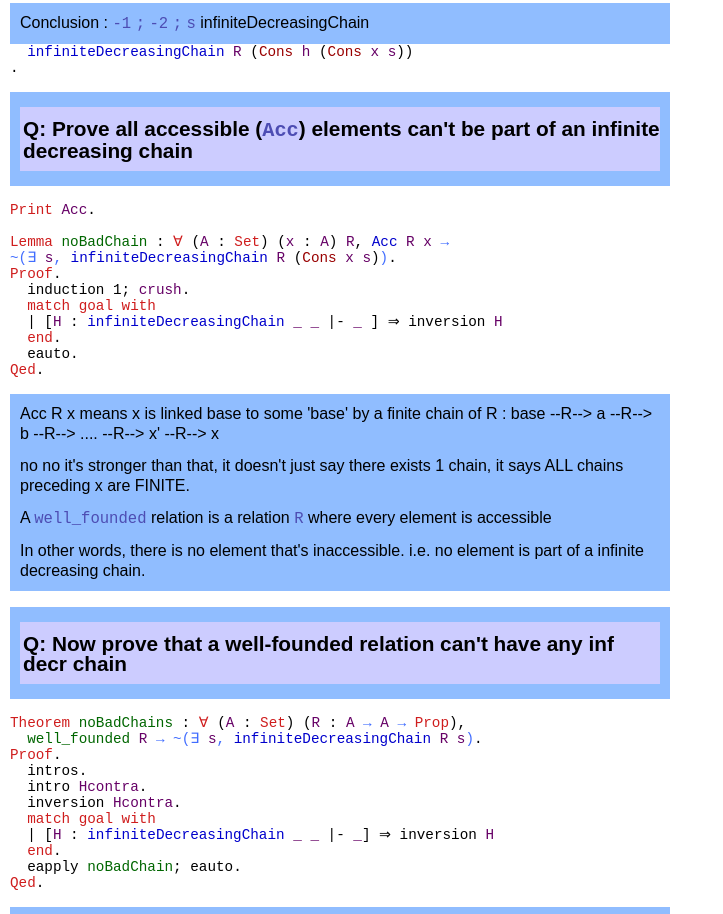
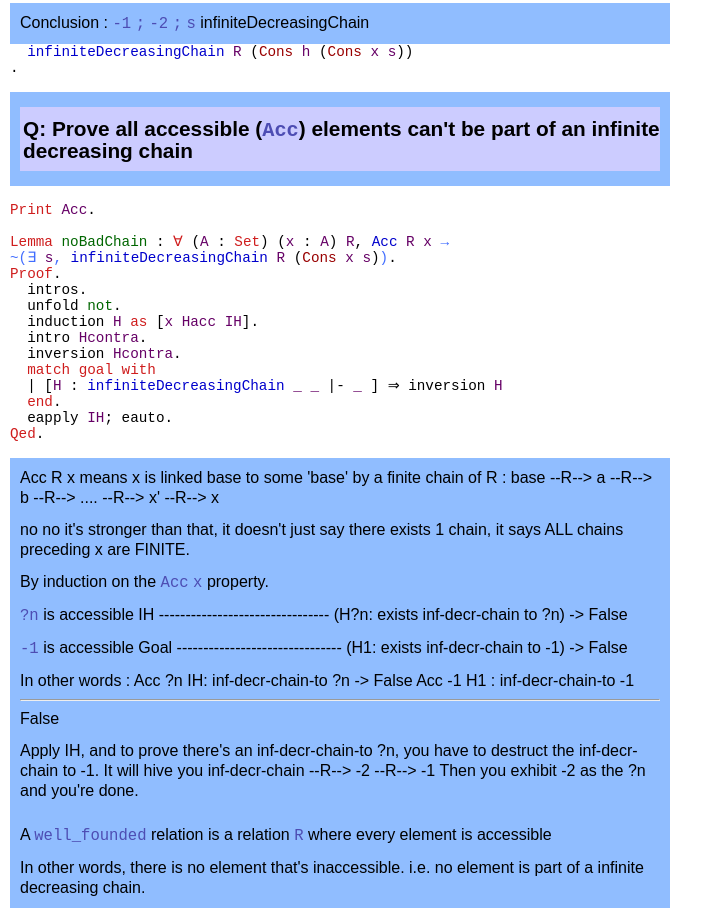
Before and after one commit to NicolasVanPhan/coq-playground, a plain HTML site: page docs/Chapter7.html in a window 1280 px wide. Shown: the part 1713-2627 px from the top of the page, without its empty margins (0-723 px from the left). Drawn offline with Linux system fonts and the light colour scheme.

Commit message:
rework proof without crush

```diff
--- a/docs/Chapter7.html
+++ b/docs/Chapter7.html
@@ -190,11 +190,15 @@ which is trivially accessible because it has no predecessor.
 <span class="id" title="keyword">Lemma</span> <a id="noBadChain" class="idref" href="#noBadChain"><span class="id" title="lemma">noBadChain</span></a> : <span class="id" title="keyword">∀</span> (<a id="A:32" class="idref" href="#A:32"><span class="id" title="binder">A</span></a> : <span class="id" title="keyword">Set</span>) (<a id="x:33" class="idref" href="#x:33"><span class="id" title="binder">x</span></a> : <a class="idref" href="Chapter7.html#A:32"><span class="id" title="variable">A</span></a>) <a id="R:34" class="idref" href="#R:34"><span class="id" title="binder">R</span></a>, <a class="idref" href="http://rocq-prover.org/doc/V9.1.0/stdlib//Corelib.Init.Wf.html#Acc"><span class="id" title="inductive">Acc</span></a> <a class="idref" href="Chapter7.html#R:34"><span class="id" title="variable">R</span></a> <a class="idref" href="Chapter7.html#x:33"><span class="id" title="variable">x</span></a> <a class="idref" href="http://rocq-prover.org/doc/V9.1.0/stdlib//Corelib.Init.Logic.html#::type_scope:x_'-&gt;'_x"><span class="id" title="notation">→</span></a> <br/>
 <a class="idref" href="http://rocq-prover.org/doc/V9.1.0/stdlib//Corelib.Init.Logic.html#63a68285c81db8f9bc456233bb9ed181"><span class="id" title="notation">~(</span></a><a class="idref" href="http://rocq-prover.org/doc/V9.1.0/stdlib//Corelib.Init.Logic.html#a883bdd010993579f99d60b3775bcf54"><span class="id" title="notation">∃</span></a> <a id="s:35" class="idref" href="#s:35"><span class="id" title="binder">s</span></a><a class="idref" href="http://rocq-prover.org/doc/V9.1.0/stdlib//Corelib.Init.Logic.html#a883bdd010993579f99d60b3775bcf54"><span class="id" title="notation">,</span></a> <a class="idref" href="Chapter7.html#infiniteDecreasingChain"><span class="id" title="inductive">infiniteDecreasingChain</span></a> <a class="idref" href="Chapter7.html#R:34"><span class="id" title="variable">R</span></a> (<a class="idref" href="Chapter7.html#Cons"><span class="id" title="constructor">Cons</span></a> <a class="idref" href="Chapter7.html#x:33"><span class="id" title="variable">x</span></a> <a class="idref" href="Chapter7.html#s:35"><span class="id" title="variable">s</span></a>)<a class="idref" href="http://rocq-prover.org/doc/V9.1.0/stdlib//Corelib.Init.Logic.html#63a68285c81db8f9bc456233bb9ed181"><span class="id" title="notation">)</span></a>.<br/>
 <span class="id" title="keyword">Proof</span>.<br/>
-&nbsp;&nbsp;<span class="id" title="tactic">induction</span> 1; <span class="id" title="var">crush</span>.<br/>
+&nbsp;&nbsp;<span class="id" title="tactic">intros</span>.<br/>
+&nbsp;&nbsp;<span class="id" title="tactic">unfold</span> <a class="idref" href="http://rocq-prover.org/doc/V9.1.0/stdlib//Corelib.Init.Logic.html#not"><span class="id" title="definition">not</span></a>.<br/>
+&nbsp;&nbsp;<span class="id" title="tactic">induction</span> <span class="id" title="var">H</span> <span class="id" title="keyword">as</span> [<span class="id" title="var">x</span> <span class="id" title="var">Hacc</span> <span class="id" title="var">IH</span>].<br/>
+&nbsp;&nbsp;<span class="id" title="tactic">intro</span> <span class="id" title="var">Hcontra</span>.<br/>
+&nbsp;&nbsp;<span class="id" title="tactic">inversion</span> <span class="id" title="var">Hcontra</span>.<br/>
 &nbsp;&nbsp;<span class="id" title="keyword">match</span> <span class="id" title="keyword">goal</span> <span class="id" title="keyword">with</span><br/>
 &nbsp;&nbsp;| [<span class="id" title="var">H</span> : <a class="idref" href="Chapter7.html#infiniteDecreasingChain"><span class="id" title="inductive">infiniteDecreasingChain</span></a> <span class="id" title="var">_</span> <span class="id" title="var">_</span> |- <span class="id" title="var">_</span> ] ⇒ <span class="id" title="tactic">inversion</span> <span class="id" title="var">H</span><br/>
 &nbsp;&nbsp;<span class="id" title="keyword">end</span>.<br/>
-&nbsp;&nbsp;<span class="id" title="tactic">eauto</span>.<br/>
+&nbsp;&nbsp;<span class="id" title="tactic">eapply</span> <span class="id" title="var">IH</span>; <span class="id" title="tactic">eauto</span>.<br/>
 <span class="id" title="keyword">Qed</span>.<br/>
 
 <br/>
@@ -210,6 +214,43 @@ which is trivially accessible because it has no predecessor.
   no no it's stronger than that,
   it doesn't just say there exists 1 chain,
   it says ALL chains preceding x are FINITE.
+
+<div class="paragraph"> </div>
+
+  By induction on the <span class="inlinecode"><span class="id" title="var">Acc</span></span> <span class="inlinecode"><span class="id" title="var">x</span></span> property.
+
+<div class="paragraph"> </div>
+
+            <span class="inlinecode">?<span class="id" title="var">n</span></span> is accessible
+  IH      --------------------------------
+            (H?n: exists inf-decr-chain to ?n) -&gt; False
+
+<div class="paragraph"> </div>
+
+            <span class="inlinecode">-1</span> is accessible
+  Goal    -------------------------------
+            (H1: exists inf-decr-chain to -1) -&gt; False
+
+<div class="paragraph"> </div>
+
+  In other words :
+  Acc ?n
+  IH: inf-decr-chain-to  ?n  -&gt; False
+  Acc -1
+  H1 : inf-decr-chain-to  -1
+<hr/>
+
+  False
+
+<div class="paragraph"> </div>
+
+  Apply IH, and to prove there's an inf-decr-chain-to ?n,
+  you have to destruct the inf-decr-chain to -1.
+  It will hive you inf-decr-chain --R--&gt; -2 --R--&gt; -1
+  Then you exhibit -2 as the ?n and you're done.
+
+<div class="paragraph"> </div>
+
 
 <div class="paragraph"> </div>
 
@@ -339,7 +380,7 @@ Split a list into two of approx equal length
 
 <br/>
 &nbsp;&nbsp;<span class="id" title="keyword">Theorem</span> <a id="lengthOrder_wf" class="idref" href="#lengthOrder_wf"><span class="id" title="lemma">lengthOrder_wf</span></a> : <a class="idref" href="http://rocq-prover.org/doc/V9.1.0/stdlib//Corelib.Init.Wf.html#well_founded"><span class="id" title="definition">well_founded</span></a> <a class="idref" href="Chapter7.html#lengthOrder"><span class="id" title="definition">lengthOrder</span></a>.<br/>
-&nbsp;&nbsp;<span class="id" title="keyword">Proof</span>. <span class="id" title="tactic">red</span>; <span class="id" title="tactic">intro</span>; <span class="id" title="tactic">eapply</span> <a class="idref" href="Chapter7.html#lengthOrder_wf'"><span class="id" title="lemma">lengthOrder_wf'</span></a>; <span class="id" title="tactic">eauto</span>. <span class="id" title="keyword">Defined</span>.<br/>
+<span class="id" title="keyword">Proof</span>. <span class="id" title="tactic">red</span>; <span class="id" title="tactic">intro</span>; <span class="id" title="tactic">eapply</span> <a class="idref" href="Chapter7.html#lengthOrder_wf'"><span class="id" title="lemma">lengthOrder_wf'</span></a>; <span class="id" title="tactic">eauto</span>. <span class="id" title="keyword">Defined</span>.<br/>
 
 <br/>
 &nbsp;&nbsp;<span class="id" title="keyword">Lemma</span> <a id="split_wf" class="idref" href="#split_wf"><span class="id" title="lemma">split_wf</span></a> : <span class="id" title="keyword">∀</span> <a id="len:60" class="idref" href="#len:60"><span class="id" title="binder">len</span></a> <a id="ls:61" class="idref" href="#ls:61"><span class="id" title="binder">ls</span></a>, 2 <a class="idref" href="http://rocq-prover.org/doc/V9.1.0/stdlib//Corelib.Init.Peano.html#e25b6ed2455c445c4a805315e6c2e053"><span class="id" title="notation">≤</span></a> <a class="idref" href="http://rocq-prover.org/doc/V9.1.0/stdlib//Corelib.Init.Datatypes.html#length"><span class="id" title="definition">length</span></a> <a class="idref" href="Chapter7.html#ls:61"><span class="id" title="variable">ls</span></a> <a class="idref" href="http://rocq-prover.org/doc/V9.1.0/stdlib//Corelib.Init.Peano.html#e25b6ed2455c445c4a805315e6c2e053"><span class="id" title="notation">≤</span></a> <a class="idref" href="Chapter7.html#len:60"><span class="id" title="variable">len</span></a> <a class="idref" href="http://rocq-prover.org/doc/V9.1.0/stdlib//Corelib.Init.Logic.html#::type_scope:x_'-&gt;'_x"><span class="id" title="notation">→</span></a><br/>
@@ -356,7 +397,7 @@ Split a list into two of approx equal length
 &nbsp;&nbsp;&nbsp;&nbsp;<span class="id" title="keyword">end</span>; <span class="id" title="var">crush</span>).<br/>
 
 <br/>
-&nbsp;&nbsp;<span class="id" title="keyword">Qed</span>.<br/>
+&nbsp;&nbsp;<span class="id" title="keyword">Defined</span>.<br/>
 
 <br/>
 &nbsp;&nbsp;<span class="id" title="keyword">Ltac</span> <span class="id" title="var">split_wf</span> := <span class="id" title="tactic">intros</span> <span class="id" title="var">ls</span> ?; <span class="id" title="tactic">intros</span>; <span class="id" title="tactic">generalize</span> (@<a class="idref" href="Chapter7.html#split_wf"><span class="id" title="lemma">split_wf</span></a> (<a class="idref" href="http://rocq-prover.org/doc/V9.1.0/stdlib//Corelib.Init.Datatypes.html#length"><span class="id" title="definition">length</span></a> <span class="id" title="var">ls</span>) <span class="id" title="var">ls</span>);<br/>
@@ -366,7 +407,7 @@ Split a list into two of approx equal length
 &nbsp;&nbsp;<span class="id" title="keyword">Lemma</span> <a id="split_wf1" class="idref" href="#split_wf1"><span class="id" title="lemma">split_wf1</span></a> : <span class="id" title="keyword">∀</span> <a id="ls:64" class="idref" href="#ls:64"><span class="id" title="binder">ls</span></a>, 2 <a class="idref" href="http://rocq-prover.org/doc/V9.1.0/stdlib//Corelib.Init.Peano.html#cb53cf0ee22c036a03b4a9281c68b5a3"><span class="id" title="notation">≤</span></a> <a class="idref" href="http://rocq-prover.org/doc/V9.1.0/stdlib//Corelib.Init.Datatypes.html#length"><span class="id" title="definition">length</span></a> <a class="idref" href="Chapter7.html#ls:64"><span class="id" title="variable">ls</span></a><br/>
 &nbsp;&nbsp;<a class="idref" href="http://rocq-prover.org/doc/V9.1.0/stdlib//Corelib.Init.Logic.html#::type_scope:x_'-&gt;'_x"><span class="id" title="notation">→</span></a> <a class="idref" href="Chapter7.html#lengthOrder"><span class="id" title="definition">lengthOrder</span></a> (<a class="idref" href="http://rocq-prover.org/doc/V9.1.0/stdlib//Corelib.Init.Datatypes.html#fst"><span class="id" title="definition">fst</span></a> (<a class="idref" href="Chapter7.html#split"><span class="id" title="definition">split</span></a> <a class="idref" href="Chapter7.html#ls:64"><span class="id" title="variable">ls</span></a>)) <a class="idref" href="Chapter7.html#ls:64"><span class="id" title="variable">ls</span></a>.<br/>
 &nbsp;&nbsp;<span class="id" title="var">split_wf</span>.<br/>
-&nbsp;&nbsp;<span class="id" title="keyword">Defined</span>.<br/>
+<span class="id" title="keyword">Defined</span>.<br/>
 
 <br/>
 &nbsp;&nbsp;<span class="id" title="keyword">Lemma</span> <a id="split_wf2" class="idref" href="#split_wf2"><span class="id" title="lemma">split_wf2</span></a> : <span class="id" title="keyword">∀</span> <a id="ls:65" class="idref" href="#ls:65"><span class="id" title="binder">ls</span></a>, 2 <a class="idref" href="http://rocq-prover.org/doc/V9.1.0/stdlib//Corelib.Init.Peano.html#cb53cf0ee22c036a03b4a9281c68b5a3"><span class="id" title="notation">≤</span></a> <a class="idref" href="http://rocq-prover.org/doc/V9.1.0/stdlib//Corelib.Init.Datatypes.html#length"><span class="id" title="definition">length</span></a> <a class="idref" href="Chapter7.html#ls:65"><span class="id" title="variable">ls</span></a><br/>
@@ -405,7 +446,10 @@ Split a list into two of approx equal length
 &nbsp;&nbsp;&nbsp;&nbsp;&nbsp;&nbsp;&nbsp;&nbsp;&nbsp;&nbsp;<a class="idref" href="Chapter7.html#merge"><span class="id" title="definition">merge</span></a> (<a class="idref" href="Chapter7.html#self:68"><span class="id" title="variable">self</span></a> (<a class="idref" href="http://rocq-prover.org/doc/V9.1.0/stdlib//Corelib.Init.Datatypes.html#fst"><span class="id" title="definition">fst</span></a> <a class="idref" href="Chapter7.html#lss:69"><span class="id" title="variable">lss</span></a>) <span class="id" title="var">_</span>) (<a class="idref" href="Chapter7.html#self:68"><span class="id" title="variable">self</span></a> (<a class="idref" href="http://rocq-prover.org/doc/V9.1.0/stdlib//Corelib.Init.Datatypes.html#snd"><span class="id" title="definition">snd</span></a> <a class="idref" href="Chapter7.html#lss:69"><span class="id" title="variable">lss</span></a>) <span class="id" title="var">_</span>)<br/>
 &nbsp;&nbsp;&nbsp;&nbsp;&nbsp;&nbsp;&nbsp;&nbsp;&nbsp;&nbsp;<span class="id" title="keyword">else</span> <a class="idref" href="Chapter7.html#ls:66"><span class="id" title="variable">ls</span></a><br/>
 &nbsp;&nbsp;&nbsp;&nbsp;&nbsp;&nbsp;)<br/>
-&nbsp;&nbsp;&nbsp;&nbsp;); <span class="id" title="tactic">subst</span> <span class="id" title="var">lss</span>; <span class="id" title="tactic">eauto</span>.<br/>
+&nbsp;&nbsp;&nbsp;&nbsp;)<br/>
+&nbsp;&nbsp;&nbsp;&nbsp;<br/>
+&nbsp;&nbsp;&nbsp;&nbsp;<br/>
+&nbsp;&nbsp;&nbsp;&nbsp;; <span class="id" title="tactic">subst</span> <span class="id" title="var">lss</span>; <span class="id" title="tactic">eauto</span>.<br/>
 &nbsp;&nbsp;<span class="id" title="keyword">Defined</span>.<br/>
 
 <br/>
```
Also changed, not shown: 1 other file.
